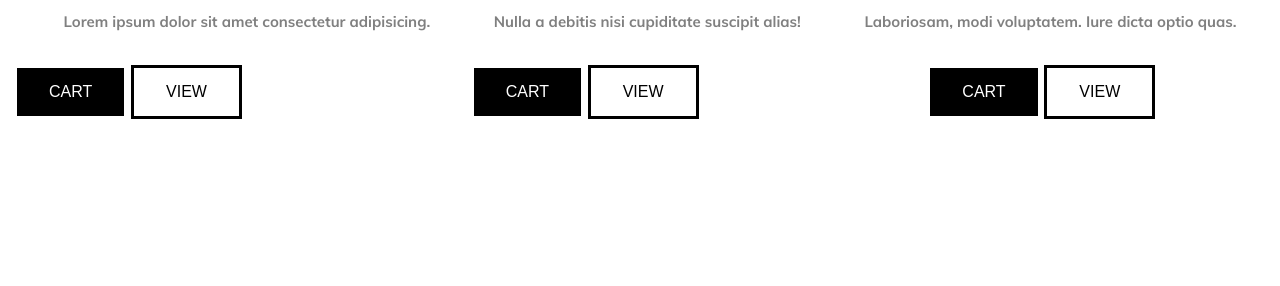
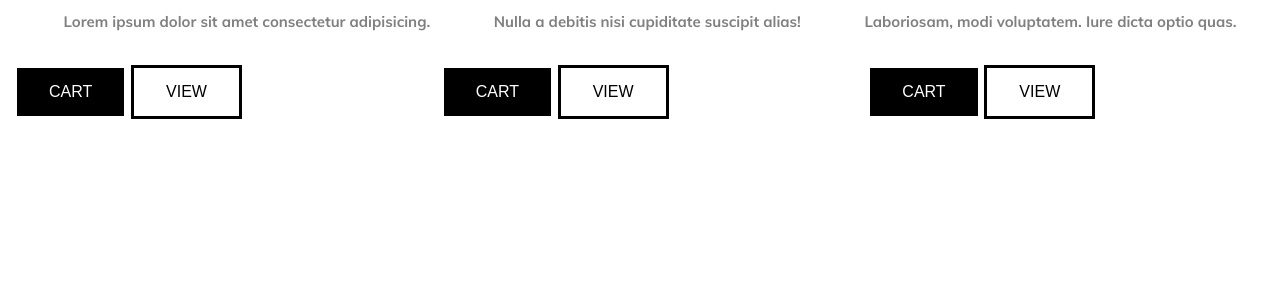
Before and after one commit to jok3r69/CSS-webshop, a plain HTML site: page index.html in a window 1280 px wide. Shown: the part 514-800 px from the top of the page. Drawn offline with nearby package versions, Linux system fonts and the light colour scheme.

Commit message:
button location

```diff
--- a/CSS/stylesheet.css
+++ b/CSS/stylesheet.css
@@ -103,5 +103,5 @@ main > div > img {
     grid-column-gap: 0px;
     grid-row-gap: 0px;
     padding: 15px;
-    gap: 10px 100px;
+    gap: 10px 10px;
     }
```
